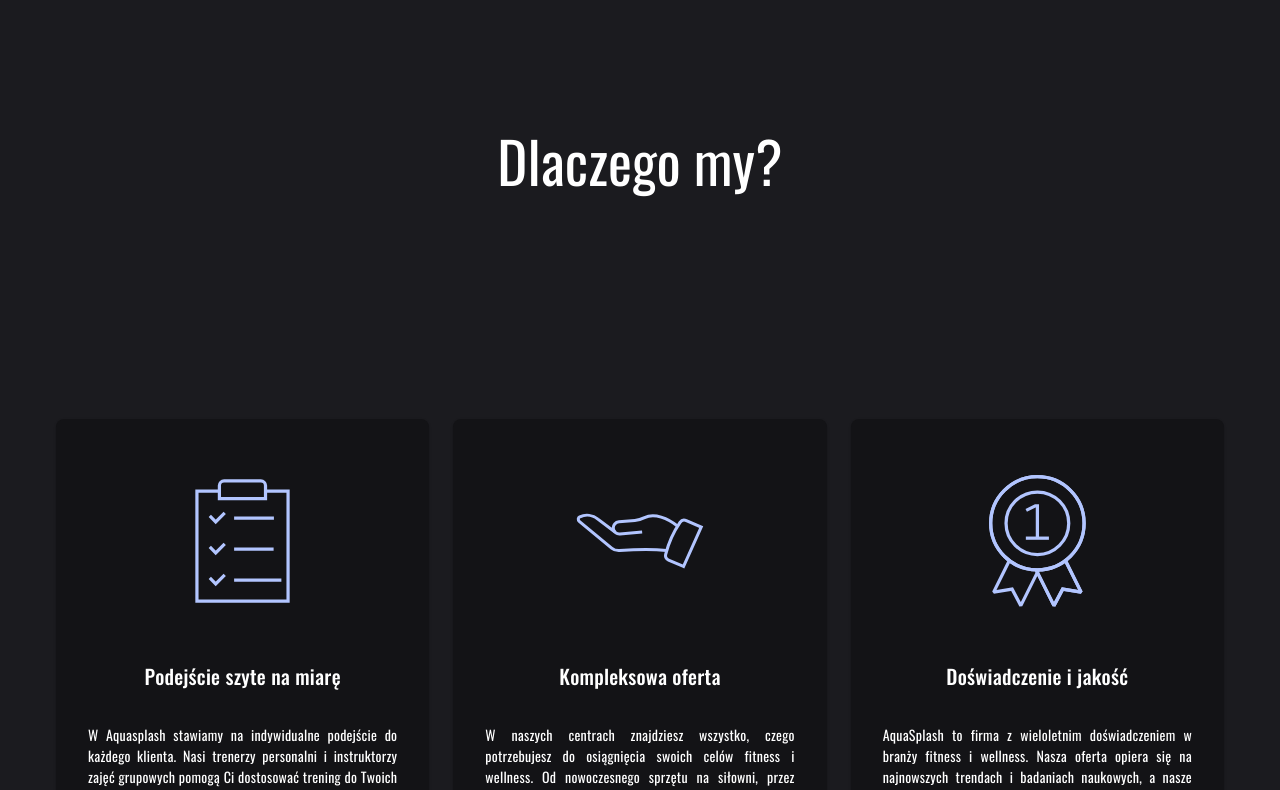
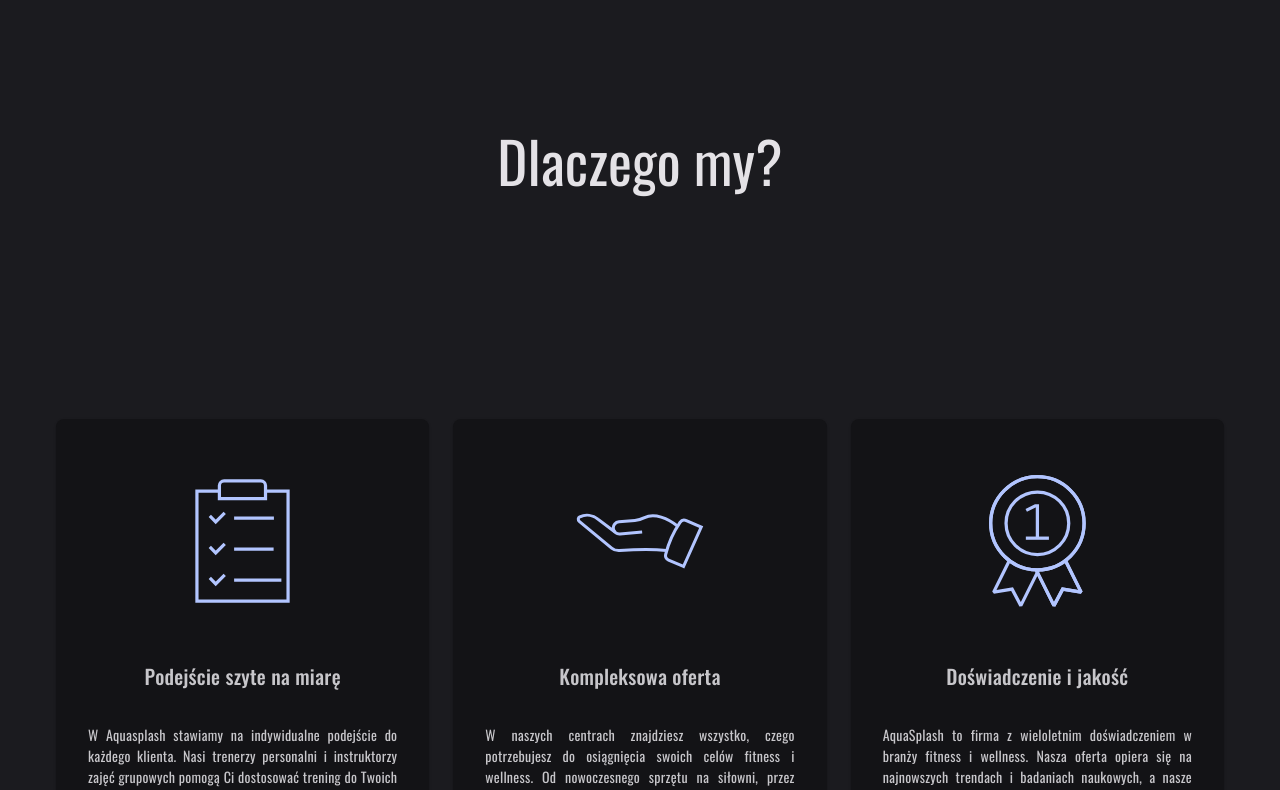
Before and after one commit to FatGone/FatGone-frontend, a Vue app: page / in a window 1280 px wide. Shown: the part 840-1630 px from the top of the page. Built offline with nearby package versions, Linux system fonts and the light colour scheme.

Commit message:
fixed variable names in theme

```diff
--- a/src/common/theme/theme.aquasplash.ts
+++ b/src/common/theme/theme.aquasplash.ts
@@ -4,53 +4,53 @@ export const aquaSplashTheme: ThemeDefinition ={
     dark: true,
     colors: {
       primary: "#B2C5FF",
-      "onPrimary": "#002C72",
-      "primaryContainer": "#104199",
-      "onPrimaryContainer": "#DAE2FF",
-      "primaryFixed": "#DAE2FF",
-      "onPrimaryFixed": "#001847",
-      "primaryFixedDim": "#B2C5FF",
-      "onPrimaryFixedVariant": "#104199",
+      "on-primary": "#002C72",
+      "primary-container": "#104199",
+      "on-primaryContainer": "#DAE2FF",
+      "primary-fixed": "#DAE2FF",
+      "on-primary-fixed": "#001847",
+      "primary-fixed-dim": "#B2C5FF",
+      "on-primary-fixed-variant": "#104199",
       secondary: "#C0C6DD",
-      "onSecondary": "#2A3042",
-      "secondaryContainer": "#404659",
-      "onSecondaryContainer": "#DCE2F9",
-      "secondaryFixed": "#DCE2F9",
-      "onSecondaryFixed": "#151B2C",
-      "secondaryFixedDim": "#C0C6DD",
-      "onSecondaryFixedVariant": "#404659",
+      "on-secondary": "#2A3042",
+      "secondary-container": "#404659",
+      "on-secondary-container": "#DCE2F9",
+      "secondary-fixed": "#DCE2F9",
+      "on-secondary-fixed": "#151B2C",
+      "secondary-fixed-dim": "#C0C6DD",
+      "on-secondary-fixed-variant": "#404659",
       "tertiary": "#E1BBDD",
-      "onTertiary": "#412742",
-      "tertiaryContainer": "#5A3D59",
-      "onTertiaryContainer": "#FED7F9",
-      "tertiaryFixed": "#FED7F9",
-      "onTertiaryFixed": "#2B122C",
-      "tertiaryFixedDim": "#E1BBDD",
-      "onTertiaryFixedVariant": "#5A3D59",
+      "on-tertiary": "#412742",
+      "tertiary-container": "#5A3D59",
+      "on-tertiary-container": "#FED7F9",
+      "tertiary-fixed": "#FED7F9",
+      "on-tertiary-fixed": "#2B122C",
+      "tertiary-fixed-dim": "#E1BBDD",
+      "on-tertiary-fixed-variant": "#5A3D59",
       "error": "#FFB4AB",
-      "onError": "#690005",
-      "errorContainer": "#93000A",
-      "onErrorContainer": "#FFDAD6",
+      "on-error": "#690005",
+      "error-container": "#93000A",
+      "on-error-container": "#FFDAD6",
       "outline": "#8F9099",
       "background": "#1B1B1F",
-      "onBackground": "#E4E2E6",
+      "on-background": "#E4E2E6",
       "surface": "#131316",
-      "onSurface": "#C7C6CA",
-      "surfaceVariant": "#45464F",
-      "onSurfaceVariant": "#C5C6D0",
-      "inverseSurface": "#E4E2E6",
-      "inverseOnSurface": "#1B1B1F",
-      "inversePrimary": "#325AB2",
+      "on-surface": "#C7C6CA",
+      "surface-variant": "#45464F",
+      "on-surface-variant": "#C5C6D0",
+      "inverse-surface": "#E4E2E6",
+      "inverse-on-surface": "#1B1B1F",
+      "inverse-primary": "#325AB2",
       "shadow": "#000000",
-      "surfaceTint": "#B2C5FF",
-      "outlineVariant": "#45464F",
+      "surface-tint": "#B2C5FF",
+      "outline-variant": "#45464F",
       "scrim": "#000000",
-      "surfaceContainerHighest": "#343438",
-      "surfaceContainerHigh": "#292A2D",
-      "surfaceContainer": "#1F1F23",
-      "surfaceContainerLow": "#1B1B1F",
-      "surfaceContainerLowest": "#0D0E11",
-      "surfaceBright": "#39393C",
-      "surfaceDim": "#131316"
+      "surface-container-highest": "#343438",
+      "surface-container-high": "#292A2D",
+      "surface-container": "#1F1F23",
+      "surface-container-low": "#1B1B1F",
+      "surface-container-lowest": "#0D0E11",
+      "surface-bright": "#39393C",
+      "surface-dim": "#131316"
     },
 }
```
